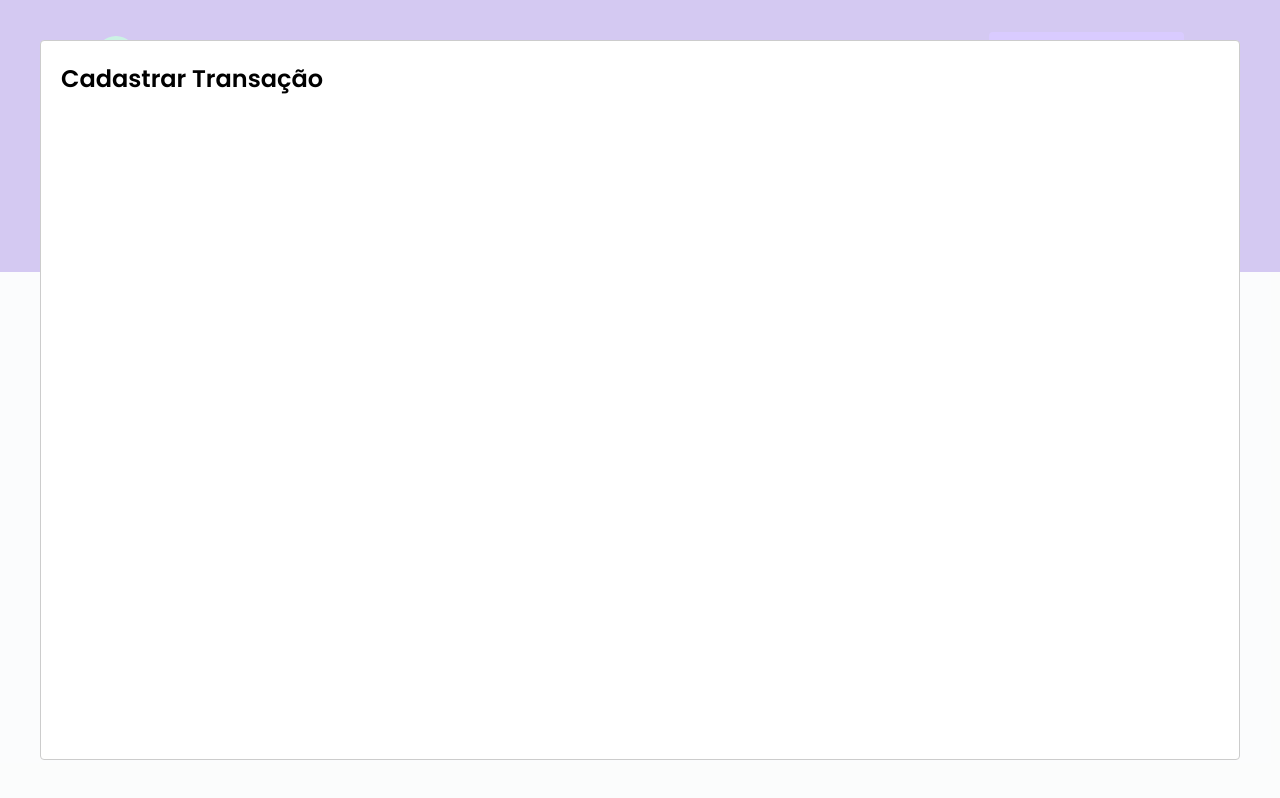
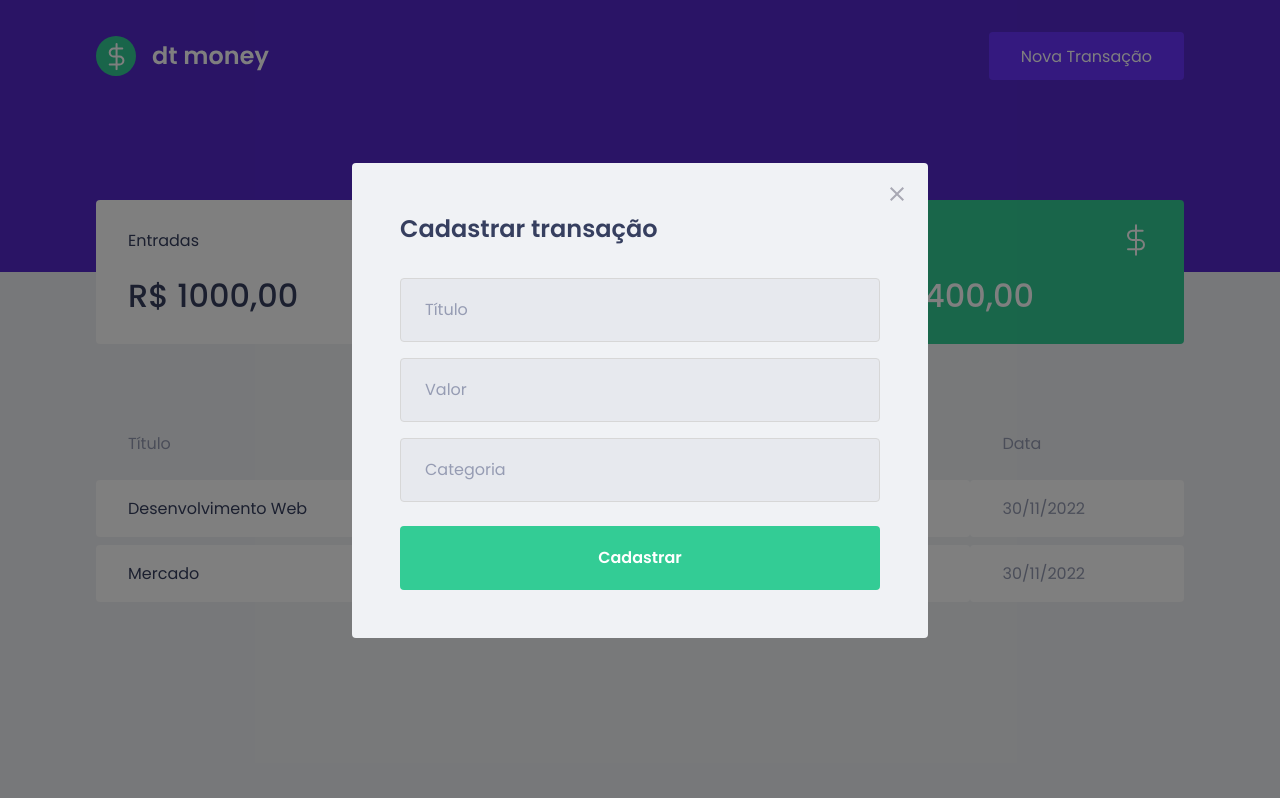
Before and after one commit to lucastadra/DT-Money, a React (Create React App) app: page / in a window 1280 px wide. Both pictures are taken after a click on the button "Nova Transação". Built offline with nearby package versions, Linux system fonts and the light colour scheme; no server answers; what miragejs would draw is missing.

Commit message:
Estilização base do Componente NewTransactionModal

```diff
--- a/src/components/NewTransactionModal/index.tsx
+++ b/src/components/NewTransactionModal/index.tsx
@@ -1,4 +1,6 @@
 import Modal from 'react-modal';
+import { Container } from './styles';
+import closeImg from '../../assets/close.svg';
 
 Modal.setAppElement('#root');
 
@@ -12,8 +14,27 @@
     onRequestClose,
 }: NewTransactionModalProps) {
     return (
-        <Modal isOpen={isOpen} onRequestClose={onRequestClose}>
-            <h2>Cadastrar Transação</h2>
+        <Modal
+            isOpen={isOpen}
+            onRequestClose={onRequestClose}
+            overlayClassName="react-modal-overlay"
+            className="react-modal-content"
+        >
+            <button
+                type="button"
+                onClick={onRequestClose}
+                className="react-modal-close"
+            >
+                <img src={closeImg} alt="Fechar modal" />
+            </button>
+            <Container>
+                <h2>Cadastrar transação</h2>
+                <input placeholder="Título" />
+                <input type="number" placeholder="Valor" />
+                <input placeholder="Categoria" />
+
+                <button type="submit">Cadastrar</button>
+            </Container>
         </Modal>
     );
 }
--- a/src/components/NewTransactionModal/styles.ts
+++ b/src/components/NewTransactionModal/styles.ts
@@ -1,3 +1,48 @@
 import styled from 'styled-components';
 
-export const Container = styled.div``;
+export const Container = styled.form`
+    h2 {
+        color: var(--text-title);
+        font-size: 1.5rem;
+        margin-bottom: 2rem;
+    }
+
+    input {
+        width: 100%;
+        padding: 0 1.5rem;
+        height: 4rem;
+        border-radius: 0.25rem;
+        background: #e7e9ee;
+        border: 1px solid #d7d7d7;
+
+        font-weight: 400;
+        font-size: 1rem;
+
+        &::placeholder {
+            color: var(--text-body);
+        }
+
+        & + input {
+            margin-top: 1rem;
+        }
+    }
+
+    button[type='submit'] {
+        width: 100%;
+        padding: 0 1.5rem;
+        height: 4rem;
+        background-color: var(--green);
+        color: #fff;
+        border-radius: 0.25rem;
+        border: 0;
+        font-size: 1rem;
+        margin-top: 1.5rem;
+        font-weight: 600;
+
+        transition: filter 0.2s;
+
+        &:hover {
+            filter: brightness(0.9);
+        }
+    }
+`;
--- a/src/styles/global.ts
+++ b/src/styles/global.ts
@@ -56,4 +56,42 @@
         opacity: 0.6;
         cursor: not-allowed;
     }
+
+    .react-modal-overlay {
+        background-color: rgba(0, 0, 0, 0.5);
+        position: fixed;
+        top: 0;
+        bottom: 0;
+        right: 0;
+        left: 0;
+
+        display:flex;
+        align-items: center;
+        justify-content: center;
+    }
+
+    .react-modal-content {
+        width: 100%;
+        max-width: 576px;
+        background-color: var(--background);
+        padding: 3rem;
+        position: relative;
+        border-radius: 0.25rem;
+    }
+
+    .react-modal-close {
+        position: absolute;
+        right: 1.5rem;
+        top: 1.5rem;
+        border: 0;
+        background: transparent;
+
+        transition: filter 0.2s;
+
+        &:hover {
+            transition: filter 0.2s;
+
+            filter: brightness(0.8);
+        }
+    }
 `;
```
